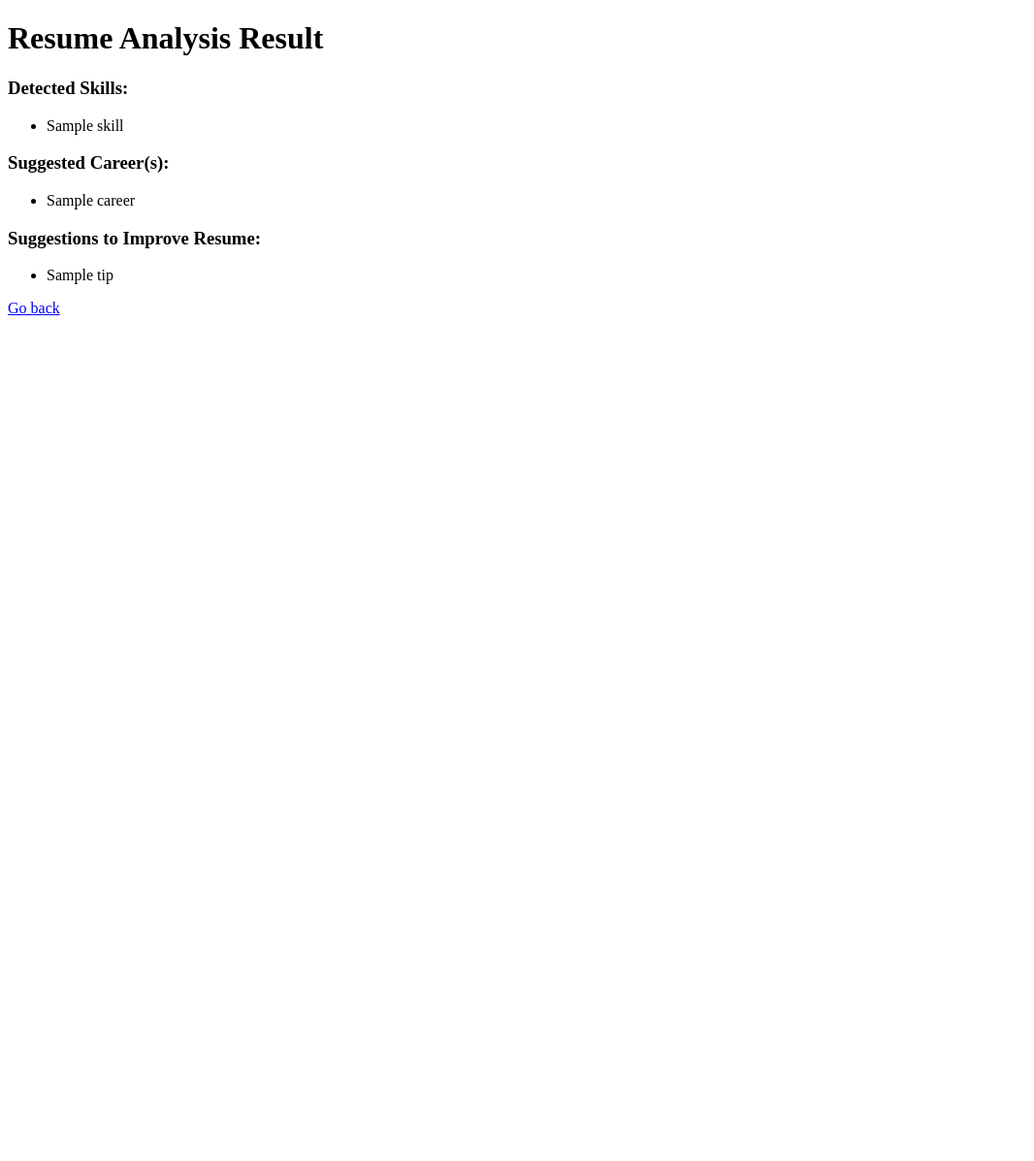
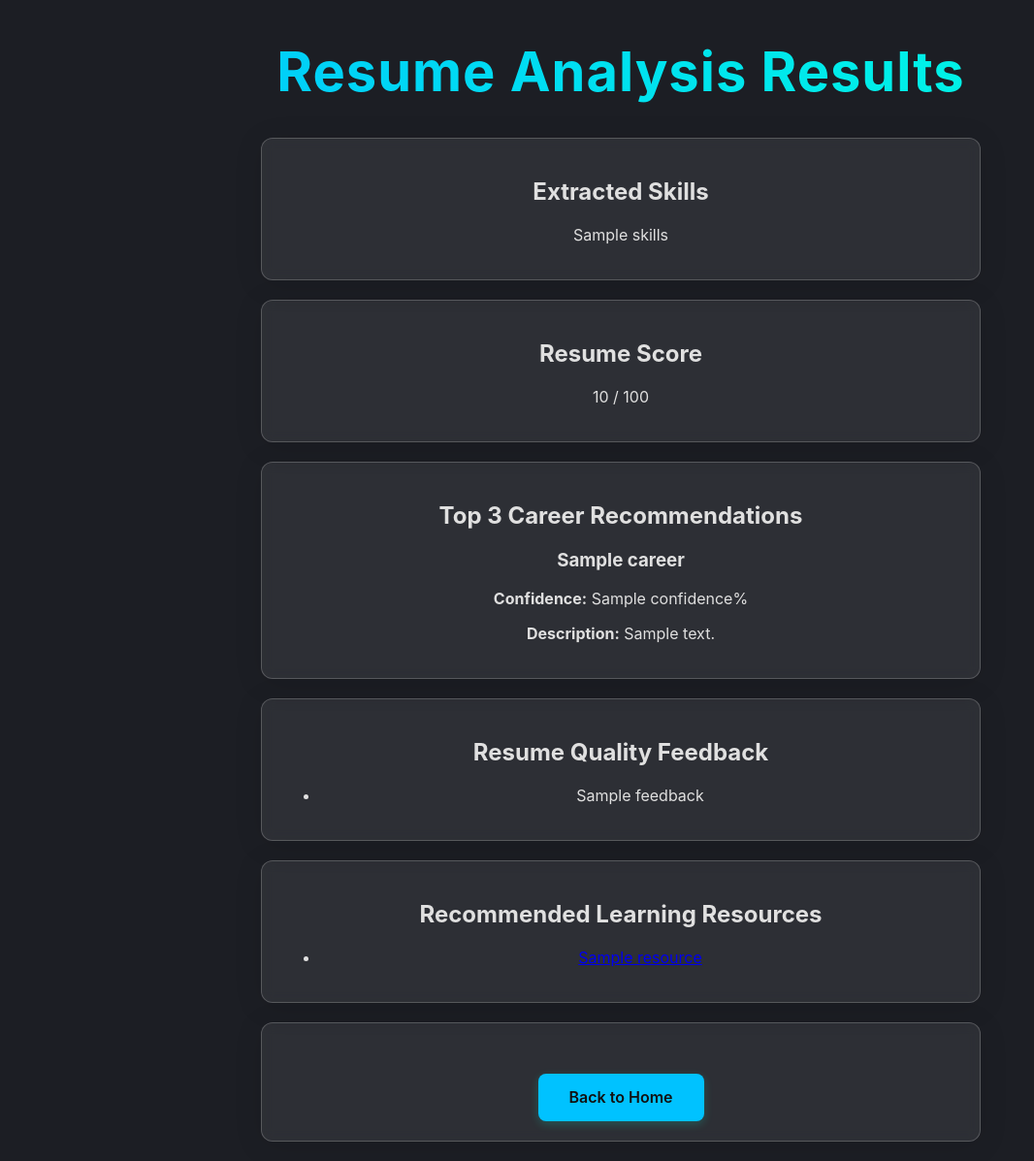
Before and after one commit to Samrudh9/career-recommendation-system, a Flask app: template templates/resume_result.html in a window 1280 px wide. Shown: the whole page at 97% size, without its empty margins (0-1066 px from the left). Before the commit the page ends 325 px from the top, so only its background shows below. Run offline with Flask 3, Linux system fonts and the light colour scheme; the template is opened without the code that fills it: most values are stand-ins (such as "Sample title", 1, 10 or a date in 2020); parts of the project's set-up code (start-up, migrations or seed data) failed here and were passed over.

Commit message:
top 3 career prediction

```diff
--- a/app.py
+++ b/app.py
@@ -12,7 +12,6 @@ from analyzer.resume_analyzer import analyze_resume
 from analyzer.quality_checker import check_resume_quality
 from analyzer.resource_recommender import recommend_resources
 from analyzer.salary_estimator import salary_est
-
 
 app = Flask(__name__)
 
@@ -83,7 +82,7 @@ def predict_career(interests, skills):
         final_score = round(0.7 * (conf / 100) + 0.3 * demand_score, 4)
         hybrid_scores.append((career, round(final_score * 100, 2)))
 
-    return sorted(hybrid_scores, key=lambda x: x[1], reverse=True)[:1]
+    return sorted(hybrid_scores, key=lambda x: x[1], reverse=True)[:3]
 
 # ===== Routes =====
 @app.route('/')
@@ -98,8 +97,6 @@ def form():
 def about():
     return render_template('about.html')
 
-
-
 @app.route('/submit', methods=['POST'])
 def submit():
     name = request.form['name']
@@ -109,14 +106,18 @@ def submit():
     career_pref = request.form.get('career_pref', '').strip()
 
     predictions = predict_career(interests, skills)
-    top_career, confidence = predictions[0]
-
     description_dict = model_package.get('descriptions', {})
 
-    description = description_dict.get(top_career) or \
-    description_dict.get(top_career.lower()) or \
-    "Description not available for this career."
-
+    top_3_careers = []
+    for career, confidence in predictions:
+        description = description_dict.get(career) or \
+                      description_dict.get(career.lower()) or \
+                      "Description not available for this career."
+        top_3_careers.append({
+            'career': career,
+            'confidence': confidence,
+            'description': description
+        })
 
     interests_list = [x.strip() for x in interests.split(',') if x.strip()]
     skills_list = [x.strip() for x in skills.split(',') if x.strip()]
@@ -127,9 +128,7 @@ def submit():
                            skills=', '.join(skills_list),
                            qualification=qualification,
                            career_pref=career_pref,
-                           career=top_career,
-                           confidence=confidence,
-                           description=description)
+                           top_3_careers=top_3_careers)
 
 # ===== Resume Upload Page =====
 @app.route('/upload')
@@ -149,28 +148,42 @@ def handle_resume_upload():
     resume.save(filepath)
 
     extracted_text = extract_text_from_pdf(filepath)
-
-    # Step 2: Analyze resume
     analysis = analyze_resume(extracted_text)
     skills_found = analysis.get("skills", [])
-    resume_score = analysis.get("score", 60)  # out of 100
+    resume_score = analysis.get("score", 60)
 
-    # Step 3: Predict career
     skills_text = ', '.join(skills_found)
     predictions = predict_career("", skills_text)
-    top_career, confidence = predictions[0]
 
-       # 4️⃣ Salary estimate
+    top_3_careers = []
+    description_dict = model_package.get('descriptions', {})
+    for career, confidence in predictions:
+        description = description_dict.get(career) or \
+                      description_dict.get(career.lower()) or \
+                      "Description not available for this career."
+        top_3_careers.append({
+            'career': career,
+            'confidence': confidence,
+            'description': description
+        })
+
     salary_value, _ = salary_est.estimate(
         skills=skills_text,
-        career=top_career,
+        career=predictions[0][0],
         qualification=qualification
     )
     predicted_salary = f"₹{salary_value:,}/year"
 
     quality_feedback = check_resume_quality(analysis.get("missing", []))
-    resources = recommend_resources(top_career)
+    resources = recommend_resources(predictions[0][0])
 
+    return render_template('resume_result.html',
+                           skills=skills_text,
+                           resume_score=resume_score,
+                           predicted_salary=predicted_salary,
+                           quality_feedback=quality_feedback,
+                           resources=resources,
+                           top_3_careers=top_3_careers)
 
 # ===== Run =====
 if __name__ == '__main__':
--- a/templates/resume_result.html
+++ b/templates/resume_result.html
@@ -1,37 +1,64 @@
 <!DOCTYPE html>
 <html lang="en">
 <head>
-  <meta charset="UTF-8">
+  <meta charset="UTF-8" />
   <title>Resume Analysis Result</title>
+  <link rel="stylesheet" href="/static/css/style.css">
+  <style>
+    .glass-card {
+      background: rgba(255, 255, 255, 0.08);
+      border-radius: 12px;
+      padding: 20px;
+      margin-bottom: 20px;
+      box-shadow: 0 4px 30px rgba(0, 0, 0, 0.1);
+      backdrop-filter: blur(6px);
+    }
+  </style>
 </head>
 <body>
-  <h1>Resume Analysis Result</h1>
+  <h1 class="title">Resume Analysis Results</h1>
 
-  {% if analysis_result %}
-    <h3>Detected Skills:</h3>
+  <div class="glass-card">
+    <h2>Extracted Skills</h2>
+    <p>{{ skills }}</p>
+  </div>
+
+  <div class="glass-card">
+    <h2>Resume Score</h2>
+    <p>{{ resume_score }} / 100</p>
+  </div>
+
+  <div class="glass-card">
+    <h2>Top 3 Career Recommendations</h2>
+    {% for career in top_3_careers %}
+      <div style="margin-bottom: 15px;">
+        <h3>{{ career.career }}</h3>
+        <p><strong>Confidence:</strong> {{ career.confidence }}%</p>
+        <p><strong>Description:</strong> {{ career.description }}</p>
+      </div>
+    {% endfor %}
+  </div>
+
+  <div class="glass-card">
+    <h2>Resume Quality Feedback</h2>
     <ul>
-      {% for skill in analysis_result.skills %}
-        <li>{{ skill }}</li>
+      {% for feedback in quality_feedback %}
+        <li>{{ feedback }}</li>
       {% endfor %}
     </ul>
+  </div>
 
-    <h3>Suggested Career(s):</h3>
+  <div class="glass-card">
+    <h2>Recommended Learning Resources</h2>
     <ul>
-      {% for career in analysis_result.careers %}
-        <li>{{ career }}</li>
+      {% for resource in resources %}
+        <li><a href="{{ resource.link }}" target="_blank">{{ resource.title }}</a></li>
       {% endfor %}
     </ul>
+  </div>
 
-    <h3>Suggestions to Improve Resume:</h3>
-    <ul>
-      {% for tip in analysis_result.suggestions %}
-        <li>{{ tip }}</li>
-      {% endfor %}
-    </ul>
-  {% else %}
-    <p>No analysis data available.</p>
-  {% endif %}
-
-  <a href="/">Go back</a>
+  <div class="glass-card">
+    <a href="/" class="button">Back to Home</a>
+  </div>
 </body>
 </html>
```
Also changed, not shown: templates/result.html (+14 -7 lines).
